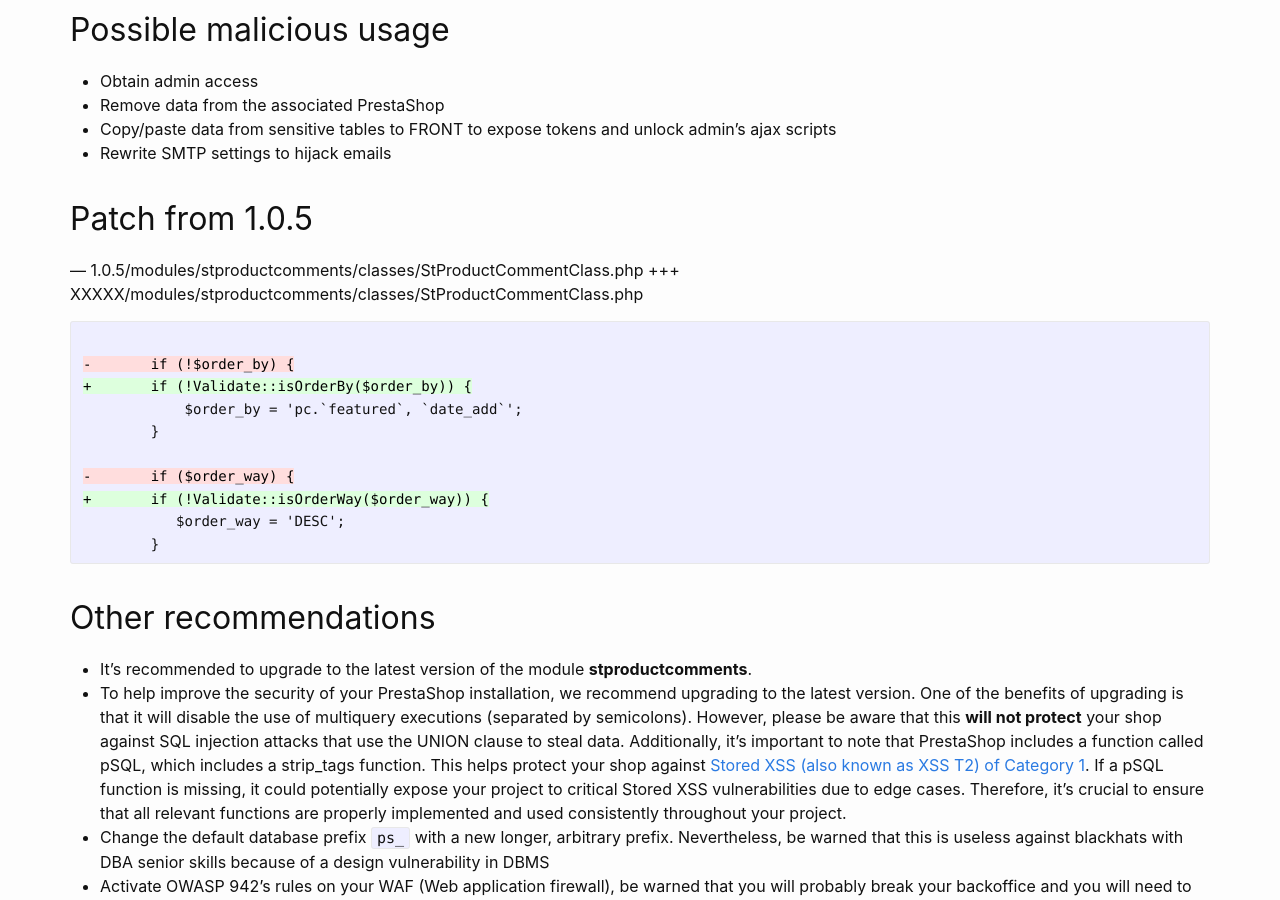
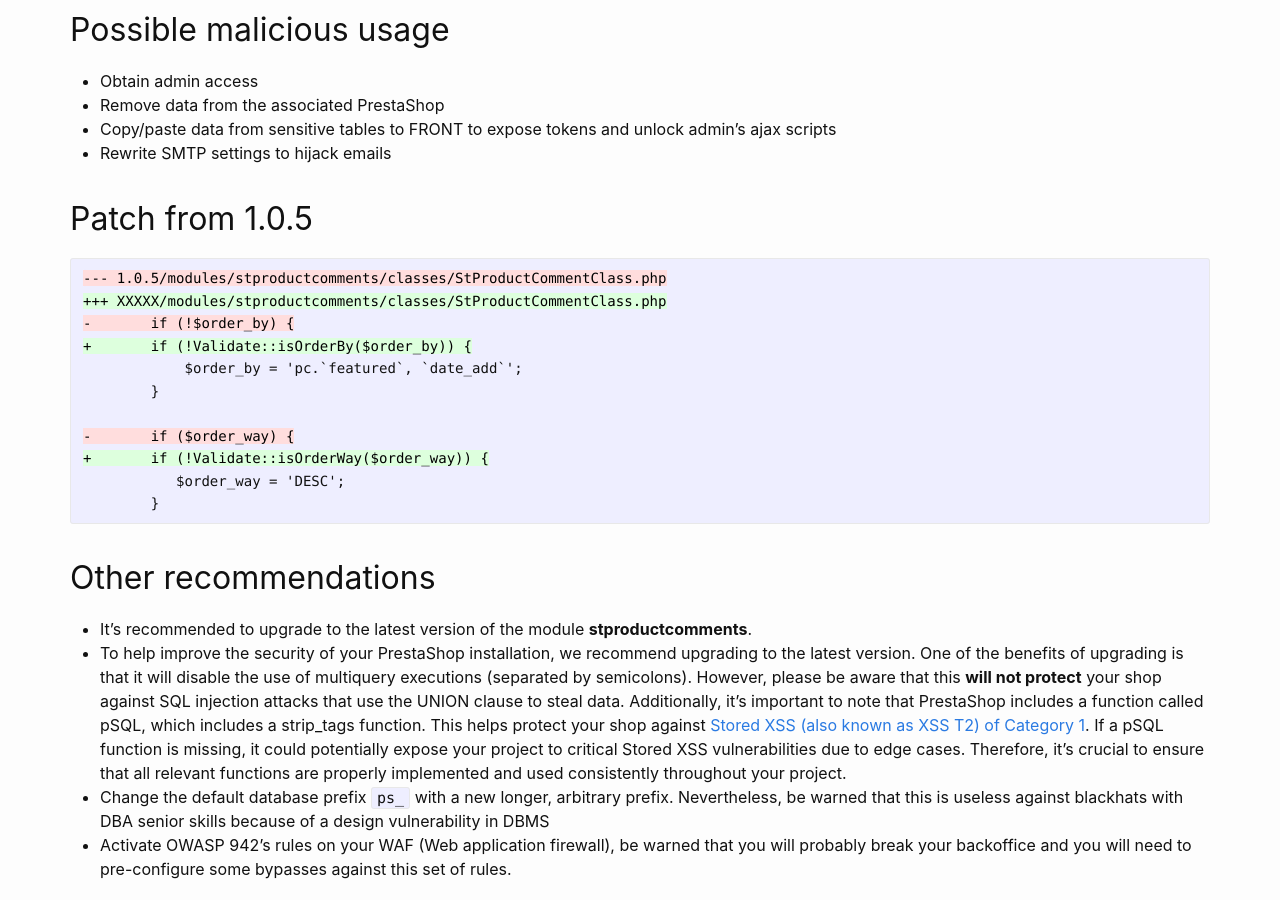
Before and after one commit to friends-of-presta/security-advisories, a Jekyll site: the page built from _posts/2024-03-12-stproductcomments.md, in a window 1280 px wide and 900 px high, scrolled down 1580 px. Built offline with Jekyll 4.4.1, drawn with Linux system fonts in a browser that asks for light colours.

Commit message:
Update 2024-03-12-stproductcomments.md

````diff
--- a/_posts/2024-03-12-stproductcomments.md
+++ b/_posts/2024-03-12-stproductcomments.md
@@ -51,10 +51,9 @@ This exploit uses a PrestaShop front controller and most attackers can conceal t
 
 ## Patch from 1.0.5
 
+```diff
 --- 1.0.5/modules/stproductcomments/classes/StProductCommentClass.php
 +++ XXXXX/modules/stproductcomments/classes/StProductCommentClass.php
-```diff
-
 -       if (!$order_by) {
 +       if (!Validate::isOrderBy($order_by)) {
             $order_by = 'pc.`featured`, `date_add`';
````
